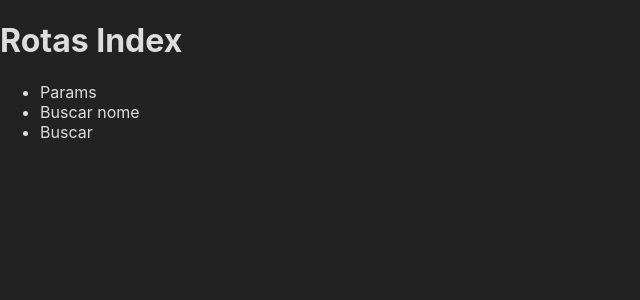
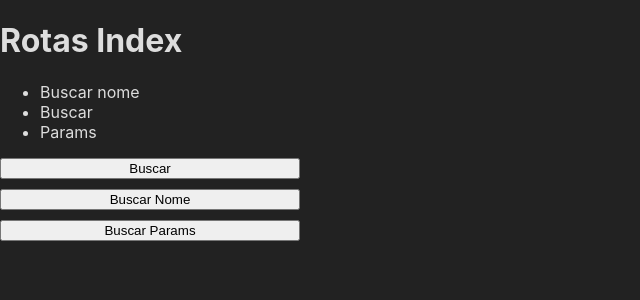
Before and after one commit to ogiovannilima/nextjs-curso, a Next.js app: page /rotas in a window 1280 px wide. Shown: the top 300 px of the page, without its empty margins (0-640 px from the left). Built offline with nearby package versions, Linux system fonts and the light colour scheme.

Commit message:
navegando entre rotas utilizando next/router

```diff
--- a/src/pages/rotas/index.jsx
+++ b/src/pages/rotas/index.jsx
@@ -3,17 +3,29 @@
 //EX: localhost:3000/rotas
 //o arquivo index que foi criado sera chamado por padrao
 import Link from 'next/link'
+import { useRouter } from 'next/router'
 
-export default function rotas() {
+export default function Rotas() {
+  const router = useRouter()
+
+  function navegacaoSimples(url) {
+    router.push(url)
+  }
+
+  function navegacaoComParams(){
+    router.push({
+      pathname: '/rotas/params',
+      query: {
+        id: 13,
+        nome: 'Lola',
+      }
+    })
+  }
+
   return (
     <div>
       <h1>Rotas Index</h1>
       <ul>
-        <li>
-          <Link href='/rotas/params?id=13&nome=Lola'>
-            Params
-          </Link>
-        </li>
 
         <li>
           <Link href='/rotas/333/Olivia'>
@@ -26,7 +38,23 @@ export default function rotas() {
             Buscar
           </Link>
         </li>
+
+        <li>
+          <Link href='/rotas/params?id=13&nome=Lola'>
+            Params
+          </Link>
+        </li>
       </ul>
+
+      <div style={{ display: 'flex', flexDirection: 'column', width: '300px', marginBottom: '10px'}}>
+        <button onClick={() => router.push('/rotas/333/buscar')}>Buscar</button>
+      </div>
+      <div style={{ display: 'flex', flexDirection: 'column', width: '300px', marginBottom: '10px'}}>
+        <button onClick={() => navegacaoSimples('/rotas/333/Olivia')}>Buscar Nome</button>
+      </div>
+      <div style={{ display: 'flex', flexDirection: 'column', width: '300px', marginBottom: '10px'}}>
+        <button onClick={navegacaoComParams}>Buscar Params</button>
+      </div>
     </div>
   )
 }
```
